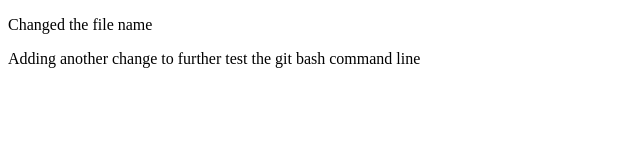
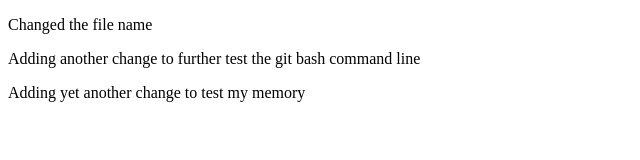
Before and after one commit to davidlm75/test_app, a plain HTML site: page index.html in a window 1280 px wide. Shown: the whole page, without its empty margins (0-640 px from the left). Drawn offline with Linux system fonts and the light colour scheme.

Commit message:
commit it again!

```diff
--- a/index.html
+++ b/index.html
@@ -8,5 +8,6 @@
 <body>
 <p>Changed the file name</p>
 <p>Adding another change to further test the git bash command line</p>
+<p>Adding yet another change to test my memory</p>
 </body>
 </html>
```
